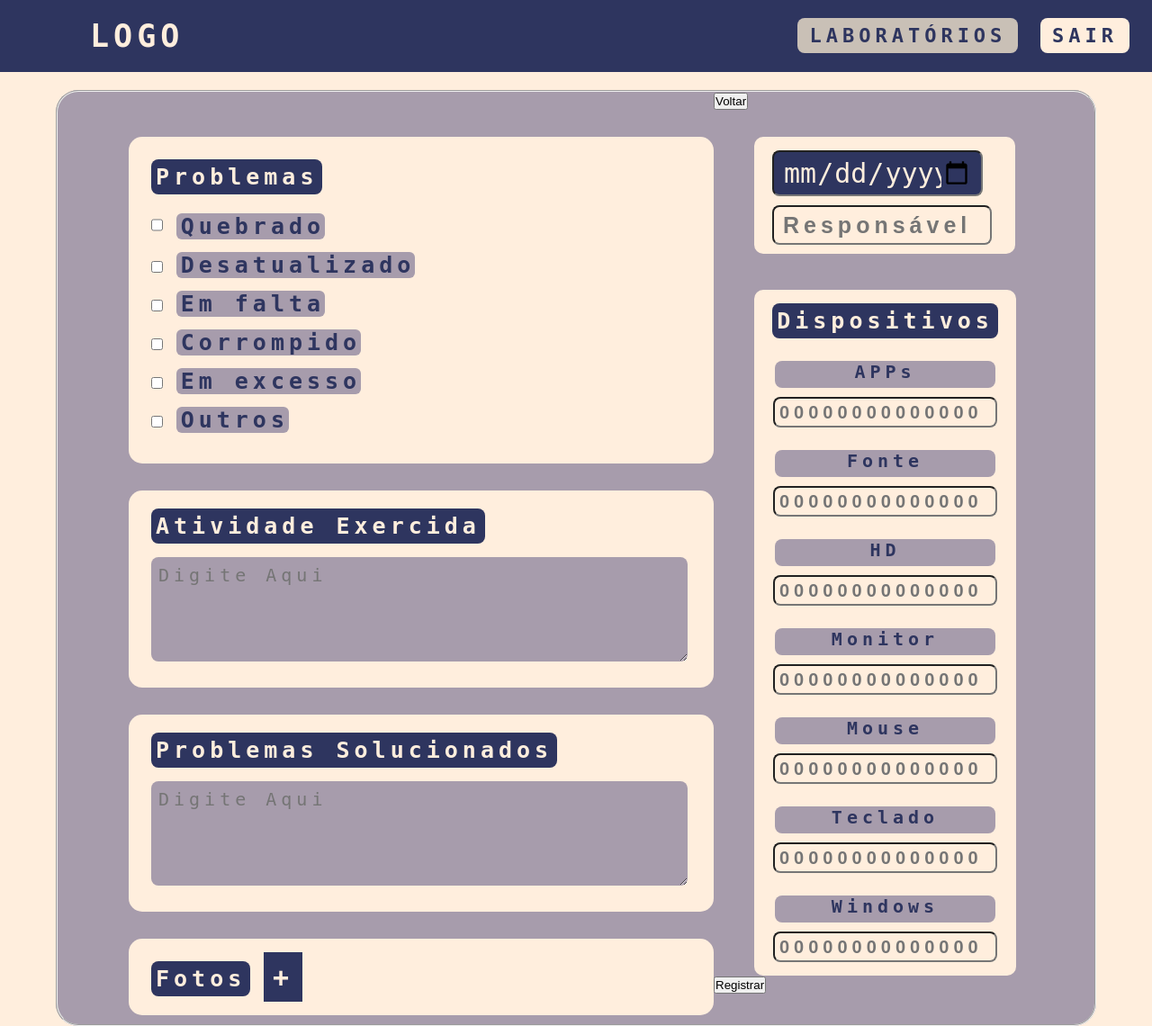
After one commit to TCC2023insv/TCC2023-Site, a PHP site: page /p_reg-repa-M_TC.html in a window 1280 px wide. The commit adds this page. Shown: the whole page at 90% size. Run offline with PHP 8.4, Linux system fonts and the light colour scheme.

Commit message:
Página Registrar Reparo em andamento mais bd

```diff
--- a/css/p_cad_TC.css
+++ b/css/p_cad_TC.css
@@ -60,6 +60,7 @@ h1{
     color:#2E355F;
     letter-spacing: 5px;
     margin-top: 10px;
+    padding-left: 10px;
 }
 
 #Btn{
--- a/css/p_login.css
+++ b/css/p_login.css
@@ -64,6 +64,7 @@ h1{
     font-family: 'Roboto Mono', monospace;
     color:#2E355F;
     letter-spacing: 5px;
+    padding-left: 10px;
 }
 
 
--- /dev/null
+++ b/css/p_reg-repa-M_TC.css
@@ -0,0 +1,219 @@
+@import url('https://fonts.googleapis.com/css2?family=Roboto+Mono:wght@454&display=swap');
+
+*{
+    margin: 0;
+    padding: 0;
+    text-decoration: none;
+    list-style: none;
+}
+
+body{
+    background-color: #FFEEDD;
+    font-family: 'Roboto Mono', monospace;
+    font-weight: bold;
+    letter-spacing: 5px;
+    padding-bottom: 20px;
+}
+
+#Caixa{
+    background-color: #A79CAC;
+
+    width: 1152px;
+    height: auto;
+
+    position: absolute;
+    top: 100px; bottom: auto;
+    left: 0; right: 0;
+    margin: auto;
+
+    padding-bottom: 10px;
+
+    border-radius: 25px;
+    display: flex;
+    flex-direction: column;
+}
+
+
+.Titulo{
+    background-color: #2E355F;
+    color: #FFEEDD;
+    font-size: 25px;
+    text-align: center;
+    width: auto;
+    height: auto;
+    border-radius: 8px;
+    padding: 5px;
+}
+
+#Caixa-direita{
+    float: left;
+    margin-left: 20px;
+    height: auto;
+    display: flex;
+    flex-direction: column;
+}
+
+#Problemas{
+    background-color: #FFEEDD;
+    width: 600px;
+    height: auto;
+    border-radius: 15px;
+    padding: 25px;
+    line-height: 40px;
+    margin-top: 50px;
+    margin-left: 59px;
+}
+
+.txtProb{
+    color:#2E355F;
+    background-color: #A79CAC;
+    border-radius: 6px;
+    height: 20px;
+    font-size: 25px;
+    padding: 0 0 0 5px;
+    margin-top: 20px;
+}
+
+.Caixa-Texto{
+    background-color: #FFEEDD;
+    width: 600px;
+    height: auto;
+    border-radius: 15px;
+    padding: 25px;
+    margin-top: 30px;
+    margin-left: 59px;
+}
+
+.Atv-Exer{
+    background-color: #A79CAC;
+    color: #FFEEDD;
+    font-size: 20px;
+    border: none;
+    border-radius: 8px;
+    font-family: 'Roboto Mono', monospace;
+    letter-spacing: 5px;
+    padding: 8px;
+    margin-top: 20px;
+    width: 580px;
+    height: 100px;
+}
+
+
+.Prob-Solu{
+    background-color: #A79CAC;
+    color: #FFEEDD;
+    font-size: 20px;
+    border: none;
+    border-radius: 8px;
+    font-family: 'Roboto Mono', monospace;
+    letter-spacing: 5px;
+    padding: 8px;
+    margin-top: 20px;
+    width: 580px;
+    height: 100px;
+}
+
+#Fotos{
+    background-color: #FFEEDD;
+    width: 600px;
+    height: auto;
+    border-radius: 15px;
+    padding: 25px;
+    margin-top: 30px;
+    margin-left: 59px;
+}
+
+input[type="file"]{
+    display: none;
+}
+
+
+label{
+    background-color: #2E355F;
+    color: #FFEEDD;
+    font-size: 30px;
+    cursor: pointer;
+    padding: 10px;
+    text-align: center;
+}
+
+
+/* Parte da esquerda */
+#Caixa-esquerda{
+    margin-top: 50px;
+    float: right;
+    margin-right: 67px;
+    height: auto;
+}
+
+#Data-Resp{
+    background-color: #FFEEDD;
+    border-radius: 10px;
+    width: 290px;
+    height: 130px;
+}
+
+#Data{
+    background-color: #2E355F;
+    color: #FFEEDD;
+    font-size: 30px;
+    border-radius: 8px;
+    margin-top: 15px;
+    margin-left: 20px;
+    padding: 5px 10px 5px 10px;
+    width: 210px;
+}
+
+#Responsavel{
+    background-color: #FFEEDD;
+    color: #2E355F;
+    border-radius: 8px;
+    width: 220px;
+    height:30px;
+    font-size: 25px;
+    letter-spacing: 5px;
+    font-weight: bold;
+    margin-top: 10px;
+    margin-left: 20px;
+    padding: 5px 10px 5px 10px;
+}
+
+#Dispositivos{
+    background-color: #FFEEDD;
+    float: right;
+    border-radius: 10px;
+    width: 291px;
+    height: auto;
+    margin-top: 40px;
+    margin-right: 20px;
+    display: flex;
+    flex-direction: column;
+    align-items: center;
+    padding: 15px 0 15px 0;
+}
+
+.Nome-Disp{
+    background-color: #A79CAC;
+    color: #2E355F;
+    border-radius: 8px;
+    width: 235px;
+    height:30px;
+    font-size: 20px;
+    letter-spacing: 5px;
+    font-weight: bold;
+    margin-top: 25px;
+    padding: 0 5px;
+}
+
+.Num-Disp{
+    background-color:#FFEEDD;
+    color: #2E355F;
+    border-radius: 8px;
+    width: 235px;
+    height:30px;
+    font-size: 20px;
+    letter-spacing: 5px;
+    font-weight: bold;
+    margin-top: 10px;
+    padding: 0 5px;
+}
--- a/p_cad-prof-D_TC.html
+++ b/p_cad-prof-D_TC.html
@@ -11,13 +11,13 @@
                 <h1>Cadastrar Professor</h1>
                 <form method="post" action="" class="Forms">
                     <label class="Titulo">Nome:</label>
-                    <input class="Txt" type="text" name="nome" placeholder=" Digite aqui" required>
+                    <input class="Txt" type="text" name="nome" placeholder="Digite aqui" required>
                     <br>
                     <label class="Titulo">Login:</label>
-                    <input class="Txt" type="text" name="login" placeholder=" Digite aqui" required>
+                    <input class="Txt" type="text" name="login" placeholder="Digite aqui" required>
                     <br>
                     <label class="Titulo">Senha:</label>
-                    <input class="Txt" type="password" name="senha" placeholder=" Digite aqui" required>
+                    <input class="Txt" type="password" name="senha" placeholder="Digite aqui" required>
                     <br>
                     <div class="Botao">
                         <input id="Btn" type="submit" value="Cadastrar">
--- a/p_login_TC.html
+++ b/p_login_TC.html
@@ -23,10 +23,10 @@
                     </select>
                     <br><br>
                     <label>Login:</label>
-                    <input class="Txt" type="text" name="login" placeholder=" Digite aqui" required>
+                    <input class="Txt" type="text" name="login" placeholder="Digite aqui" required>
                     <br><br>
                     <label>Senha:</label>
-                    <input class="Txt" type="password" name="senha" placeholder=" Digite aqui" required>
+                    <input class="Txt" type="password" name="senha" placeholder="Digite aqui" required>
                     <br><br>
                     <div class="Botao">
                         <input id="Btn" type="submit" value="Entrar">
--- /dev/null
+++ b/p_reg-repa-M_TC.html
@@ -0,0 +1,98 @@
+<!DOCTYPE html>
+    <html lang="pt-BR">
+    <head>
+        <meta charset="UTF-8">
+        <meta name="viewport" content="width=device-width, initial-scale=1.0">
+        <link rel="stylesheet" type="text/css" href="css/p_reg-repa-M_TC.css">
+        <link rel="stylesheet" type="text/css" href="css/navbar_TC.css">
+        <title>Registrar Reparo</title>
+    </head>
+    <body>
+        <nav>
+            <input type="checkbox" id="check">
+            <label for="check" class="btncheck">
+                <img src="img/icon.png">
+            </label>
+
+            <label class="logo">LOGO</label>
+            <ul>
+                <li><a class="active" href="">Laboratórios</a></li>
+                <li><a href="p_login_TC.html">Sair</a></li>
+            </ul>
+        </nav>
+
+        <fieldset id="Caixa">
+            <form method="post" action="" id="Forms">
+                <div id="Caixa-direita">
+                    <div id="Problemas">
+                        <label class="Titulo">Problemas</label><br>
+                        <input class="txtProb" type="checkbox" name="quebrado">
+                            <label for="quebrado" class="txtProb">Quebrado</label><br>
+                        <input class="CheckProb" type="checkbox" name="desatualizado">
+                            <label for="desatualizado" class="txtProb">Desatualizado</label><br>
+                        <input class="CheckProb" type="checkbox" name="em falta">
+                            <label for="em falta" class="txtProb">Em falta</label><br>
+                        <input class="CheckProb" type="checkbox" name="corrompido">
+                            <label for="corrompido" class="txtProb">Corrompido</label><br>
+                        <input class="CheckProb" type="checkbox" name="em excesso">
+                            <label for="em excesso" class="txtProb">Em excesso</label><br>
+                        <input class="CheckProb" type="checkbox" name="outros">
+                            <label for="outros" class="txtProb">Outros</label><br>
+                    </div>
+
+
+                    <div class="Caixa-Texto">
+                        <label class="Titulo">Atividade Exercida</label><br>
+                        <textarea class="Atv-Exer" name="atv-exer" placeholder="Digite Aqui"></textarea>
+                    </div>
+
+
+                    <div class="Caixa-Texto">
+                        <label class="Titulo">Problemas Solucionados</label>
+                        <textarea class="Prob-Solu" name="prob-solu" placeholder="Digite Aqui"></textarea>
+                    </div>
+
+                    <div id="Fotos">
+                        <label class="Titulo">Fotos</label>
+
+                        <label for="foto">+</label>
+                        <input type="file" name="foto" id="foto">
+                    </div>
+                </div>
+
+
+                <div id="Caixa-esquerda">
+                    <div id="Data-Resp">
+                        <input id="Data" type="date" name="data">
+                        <input id="Responsavel" type="text" name="responsavel" placeholder="Responsável" requireds>
+                    </div>
+
+                    <div id="Dispositivos">
+                        <label class="Titulo">Dispositivos</label>
+                        <label class="Nome-Disp">APPs</label>
+                        <input class="Num-Disp" type="text" name="num-disp" placeholder="00000000000000">
+                        <label class="Nome-Disp">Fonte</label>
+                        <input class="Num-Disp" type="text" name="num-disp" placeholder="00000000000000">
+                        <label class="Nome-Disp">HD</label>
+                        <input class="Num-Disp" type="text" name="num-disp" placeholder="00000000000000">
+                        <label class="Nome-Disp">Monitor</label>
+                        <input class="Num-Disp" type="text" name="num-disp" placeholder="00000000000000">
+                        <label class="Nome-Disp">Mouse</label>
+                        <input class="Num-Disp" type="text" name="num-disp" placeholder="00000000000000">
+                        <label class="Nome-Disp">Teclado</label>
+                        <input class="Num-Disp" type="text" name="num-disp" placeholder="00000000000000">
+                        <label class="Nome-Disp">Windows</label>
+                        <input class="Num-Disp" type="text" name="num-disp" placeholder="00000000000000">
+                    </div>
+                </div>
+
+
+                <div id="Botoes">
+                    <input class="Btn" type="submit" value="Voltar">
+                    <input class="Btn" type="submit" value="Registrar">
+                </div>
+
+            </form>
+        </fieldset>
+    </body>
+</html>
```
Also changed, not shown: p_cad-mon-P_TC.html (+5 -4 lines), p_inicial-P_TC.html (+8 -1 lines), php/cadastrarMonitor.php (added, +17 -0 lines), php/cadastrarProfessor.php (added, +18 -0 lines), php/classes/professor.php (+23 -7 lines).
